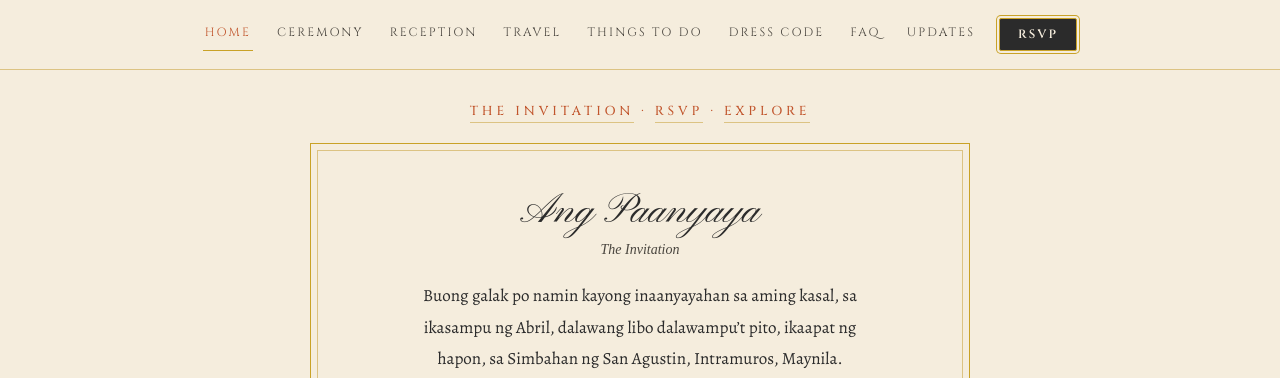
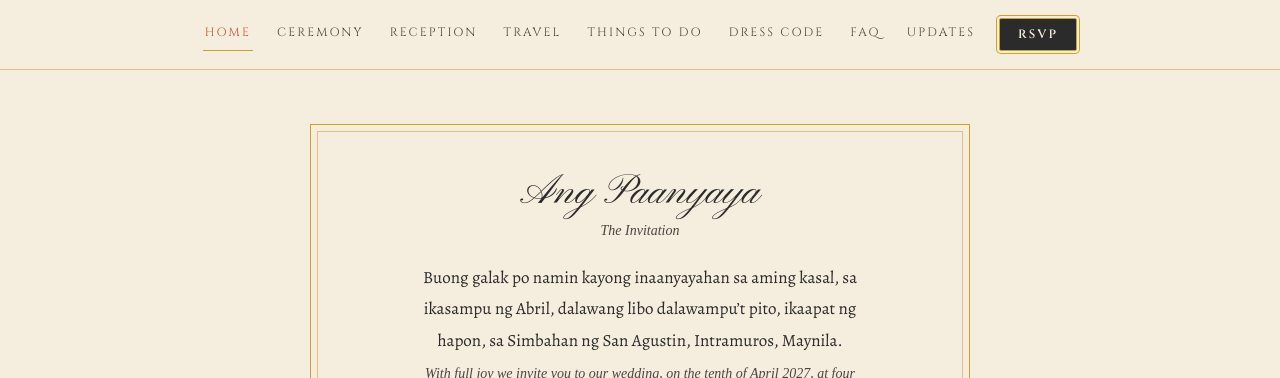
Before and after one commit to mannytamayophoto-hash/wedding-mn, a plain HTML site: page site/index.html in a window 1280 px wide. Shown: the part 899-1277 px from the top of the page. Drawn offline with nearby package versions, Linux system fonts and the light colour scheme; a web font is replaced by a local one.

Commit message:
Remove the link row above the homepage invitation card
Co-Authored-By: Claude Sonnet 5.5 <noreply@anthropic.com>
Claude-Session: https://claude.ai/code/session_01JtLfBwrHNB9ZWNksFXfUb1

```diff
--- a/site/index.html
+++ b/site/index.html
@@ -34,15 +34,7 @@
 </nav>
 
 <!-- HERO, THE INVITATION -->
-<section class="center" id="invitation" style="padding: 30px 22px 40px; scroll-margin-top: 20px;">
-  <div class="eyebrow reveal">
-    <a href="#invitation" style="color: inherit; text-decoration: none; border-bottom: 1px solid var(--gold-soft); padding-bottom: 2px;">The Invitation</a>
-    &middot;
-    <a href="#rsvp" style="color: inherit; text-decoration: none; border-bottom: 1px solid var(--gold-soft); padding-bottom: 2px;">RSVP</a>
-    &middot;
-    <a href="#explore" style="color: inherit; text-decoration: none; border-bottom: 1px solid var(--gold-soft); padding-bottom: 2px;">Explore</a>
-  </div>
-
+<section class="center" id="invitation" style="padding: 34px 22px 40px; scroll-margin-top: 20px;">
   <div class="save-card reveal reveal-slow">
     <div class="inner-rule">
       <div class="script" style="font-family: 'Pinyon Script', cursive; font-size: 42px; line-height: 1.1; color: var(--ink);">Ang Paanyaya</div>
```
